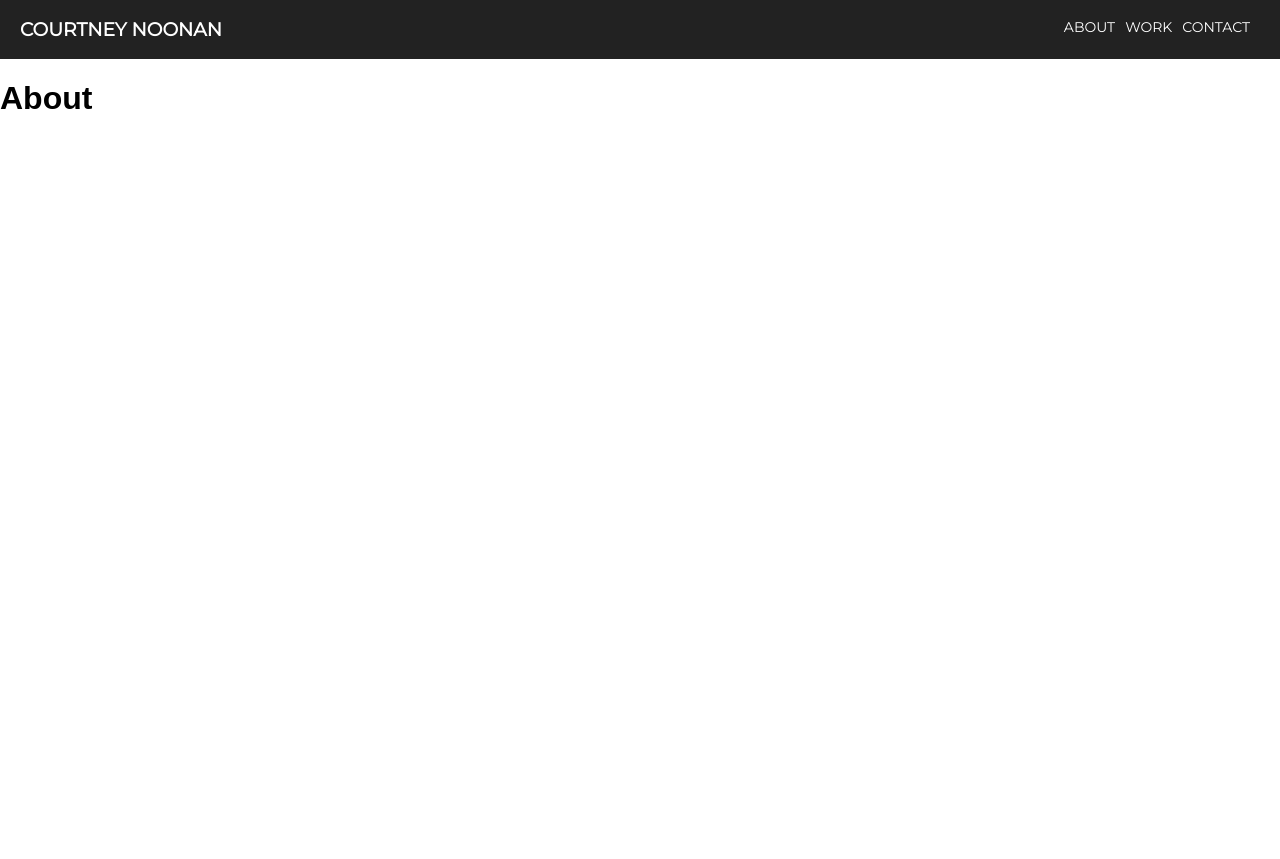
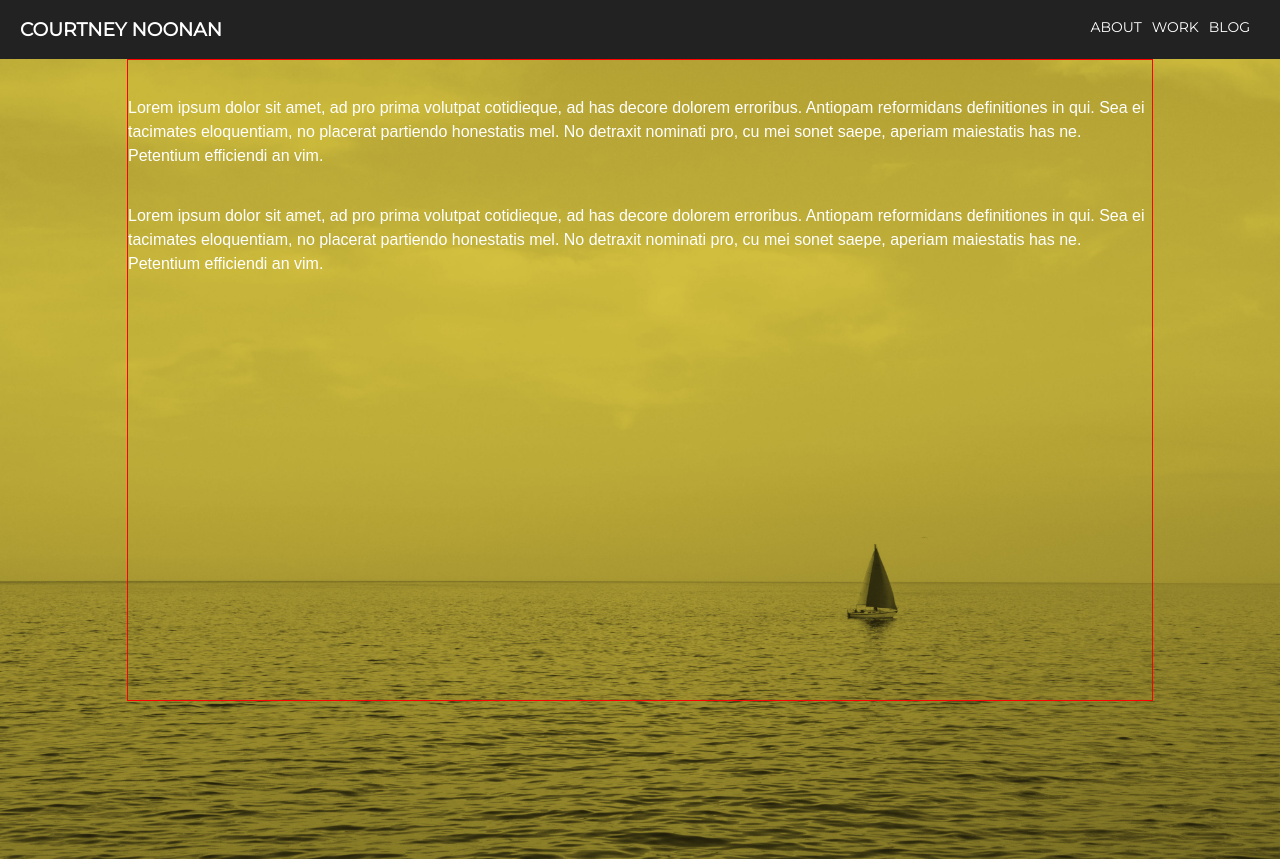
Before and after one commit to Courtney2511/Courtney2511.github.io, a React (Create React App) app: page /about in a window 1280 px wide. Before the commit the page ends 800 px from the top, so only its background shows below. Built offline with nearby package versions, Linux system fonts and the light colour scheme; a web font is replaced by a local one.

Commit message:
filing in about page with lorem ipsum text

```diff
--- a/src/App.css
+++ b/src/App.css
@@ -31,8 +31,11 @@
   }
 }
 
-.hero {
-  background-image: url('images/hero-bw.jpg');
-  width: 100%;
-  height: 700px;
+a {
+  text-decoration: none;
+  color: white;
 }
+
+a:visited {
+  color: inherit;
+}
--- a/src/components/Header.css
+++ b/src/components/Header.css
@@ -34,6 +34,6 @@
   color: #e3ce43;
 }
 
-#contact:hover {
+#blog:hover {
   color: #05f5e9;
 }
--- a/src/components/Header.js
+++ b/src/components/Header.js
@@ -1,18 +1,33 @@
 import React, { Component } from 'react'
 import './Header.css'
+import { Link } from 'react-router-dom'
 
 class Header extends Component {
   render() {
     return (
       <div className="header">
         <div className="header-left">
-          <h3>COURTNEY NOONAN</h3>
+          <h3>
+            <Link to="/">COURTNEY NOONAN</Link>
+          </h3>
         </div>
         <div className="header-right">
           <ul className="nav">
-            <li id="contact">CONTACT</li>
-            <li id="work">WORK</li>
-            <li id="about">ABOUT</li>
+            <li>
+              <Link to="/blog" id="blog">
+                BLOG
+              </Link>
+            </li>
+            <li>
+              <Link to="/work" id="work">
+                WORK
+              </Link>
+            </li>
+            <li>
+              <Link to="/about" id="about">
+                ABOUT
+              </Link>
+            </li>
           </ul>
         </div>
       </div>
--- /dev/null
+++ b/src/containers/About.css
@@ -0,0 +1,19 @@
+.about {
+  background-image: url('../images/sailing-gold.jpg');
+  background-size: cover;
+  width: 100%;
+  height: 800px;
+}
+
+.content {
+  width: 80%;
+  height: 80%;
+  border: solid 1px red;
+  margin: 0 auto;
+}
+
+.content p {
+  color: white;
+  line-height: 1.5em;
+  padding-top: 20px;
+}
--- a/src/containers/About.js
+++ b/src/containers/About.js
@@ -1,10 +1,26 @@
 import React, { Component } from 'react'
+import './About.css'
 
 class About extends Component {
   render() {
     return (
-      <div>
-        <h1>About</h1>
+      <div className="about">
+        <div className="content">
+          <p>
+            Lorem ipsum dolor sit amet, ad pro prima volutpat cotidieque, ad has
+            decore dolorem erroribus. Antiopam reformidans definitiones in qui.
+            Sea ei tacimates eloquentiam, no placerat partiendo honestatis mel.
+            No detraxit nominati pro, cu mei sonet saepe, aperiam maiestatis has
+            ne. Petentium efficiendi an vim.
+          </p>
+          <p>
+            Lorem ipsum dolor sit amet, ad pro prima volutpat cotidieque, ad has
+            decore dolorem erroribus. Antiopam reformidans definitiones in qui.
+            Sea ei tacimates eloquentiam, no placerat partiendo honestatis mel.
+            No detraxit nominati pro, cu mei sonet saepe, aperiam maiestatis has
+            ne. Petentium efficiendi an vim.
+          </p>
+        </div>
       </div>
     )
   }
```
Also changed, not shown: src/images/hiking-gold.jpg (added), src/images/sailing-gold.jpg (added).
